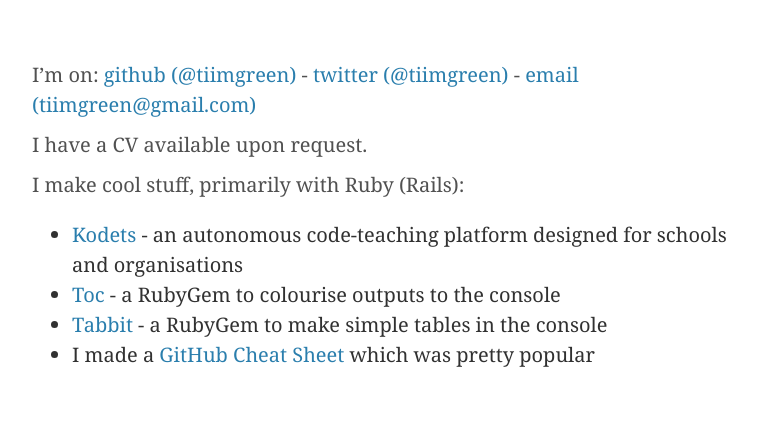
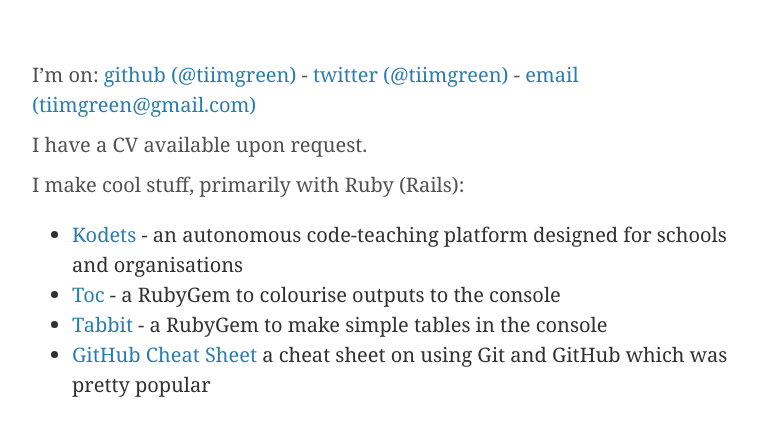
Before and after one commit to tiimgreen/tiimgreen.github.io, a Jekyll site: the page built from about.md, in a window 1280 px wide, cut to the strip 350-840 px from the top of the page. Shown: the top 436 px of the strip, without its empty margins (258-1016 px from the left). Built offline with Jekyll 4.4.1, drawn with Linux system fonts in a browser that asks for light colours; some web fonts are replaced; Markdown is read by kramdown in place of the engine named in the settings.

Commit message:
Update about

```diff
--- a/about.md
+++ b/about.md
@@ -12,4 +12,4 @@
 - [Kodets](http://kodets.com) - an autonomous code-teaching platform designed for schools and organisations
 - [Toc](http://tiimgreen.com/blog/colouring-output/) - a RubyGem to colourise outputs to the console
 - [Tabbit](http://tiimgreen.com/blog/tables-on-console/) - a RubyGem to make simple tables in the console
-- I made a [GitHub Cheat Sheet](https://github.com/tiimgreen/github-cheat-sheet) which was pretty popular
+- [GitHub Cheat Sheet](https://github.com/tiimgreen/github-cheat-sheet) a cheat sheet on using Git and GitHub which was pretty popular
```
